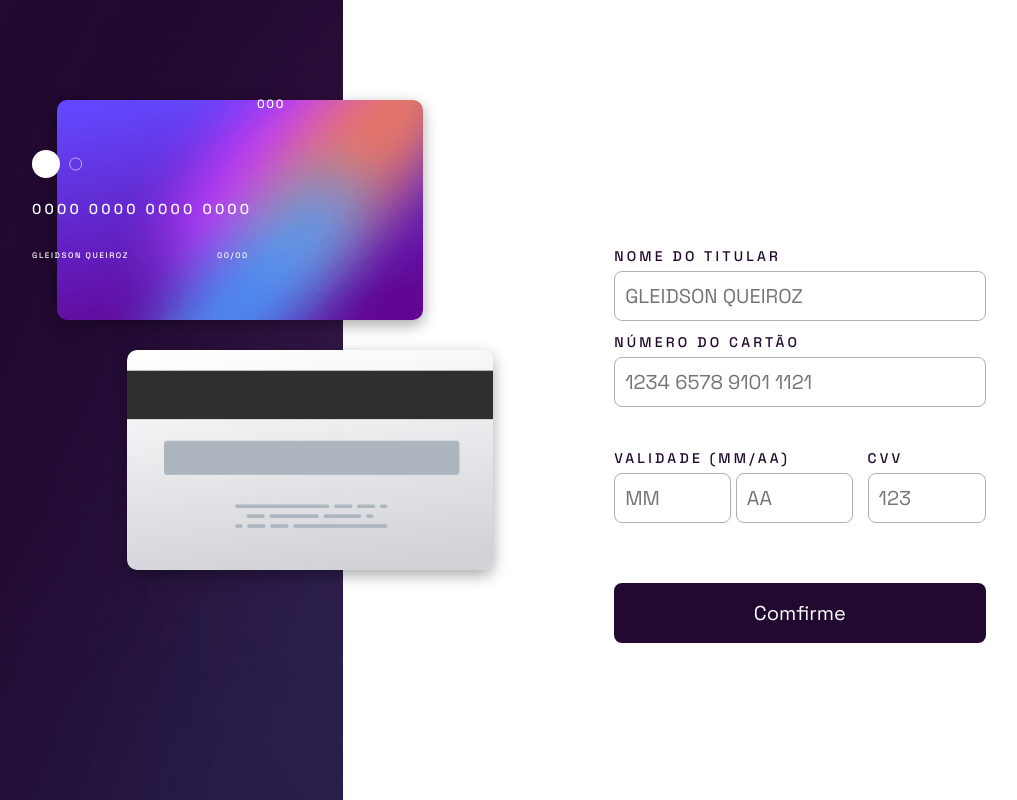
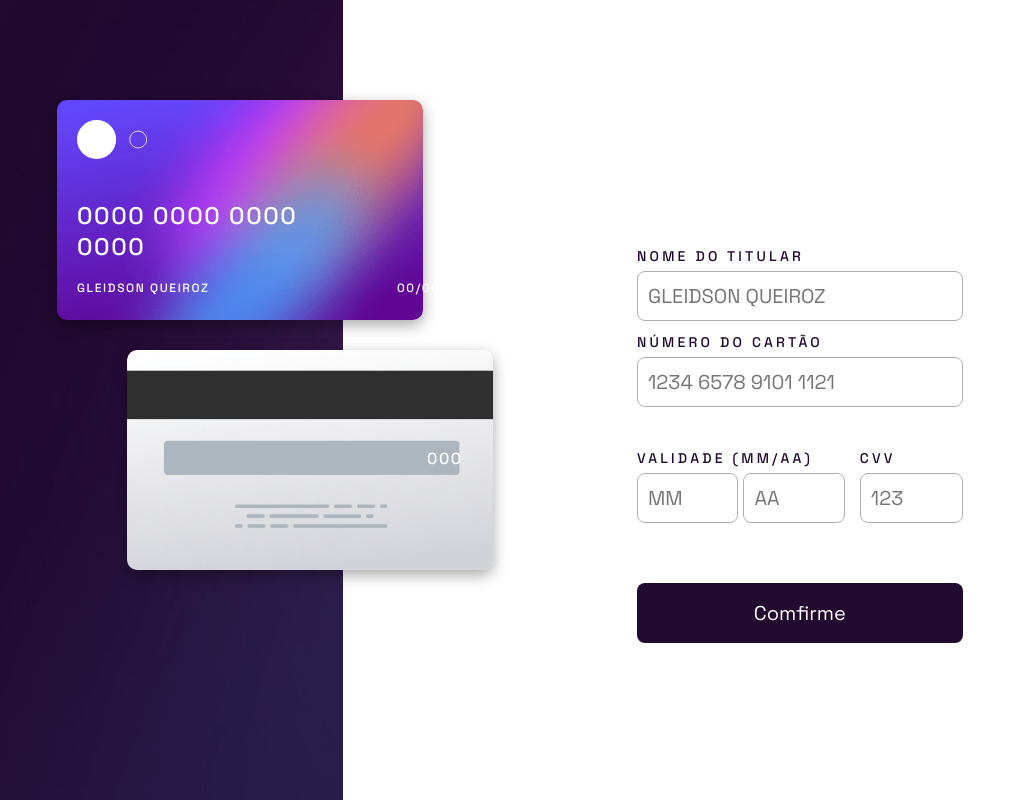
Before and after one commit to queiiroz/interactive-card, a plain HTML site: page index.html in a window 1280 px wide. Shown: the whole page, without its empty margins (23-1040 px from the left). Drawn offline with Linux system fonts and the light colour scheme; a web font is replaced by a local one.

Commit message:
html css ok

```diff
--- a/style.css
+++ b/style.css
@@ -251,8 +251,60 @@ input::-webkit-inner-spin-button {
     left: 80px;
   }
 
+  .number-print {
+    font-size: 1.5rem;
+    font-weight: 500;
+    position: absolute;
+    top: 200px;
+    left: 100px;
+
+    letter-spacing: 0.1rem;
+    z-index: 2;
+  }
+
+  .name-print {
+    font-size: 0.75rem;
+    font-weight: 500;
+    position: absolute;
+    top: 280px;
+    left: 100px;
+
+    letter-spacing: 0.1rem;
+    z-index: 2;
+  }
+
+  .val-print {
+    font-size: 0.75rem;
+    font-weight: 500;
+    position: absolute;
+    top: 280px;
+    left: 420px;
+
+    letter-spacing: 0.1rem;
+    z-index: 2;
+  }
+
+  .cvv-print {
+    font-size: 1rem;
+    font-weight: 500;
+    position: absolute;
+    top: 448px;
+    left: 450px;
+
+    letter-spacing: 0.1rem;
+    z-index: 2;
+  }
+
+  .logo-card {
+    width: 70px;
+    position: absolute;
+    top: 120px;
+    left: 100px;
+    z-index: 2;
+  }
+
   .dados {
-    max-width: 45%;
+    max-width: 40%;
     margin: 0 auto;
   }
 
```
